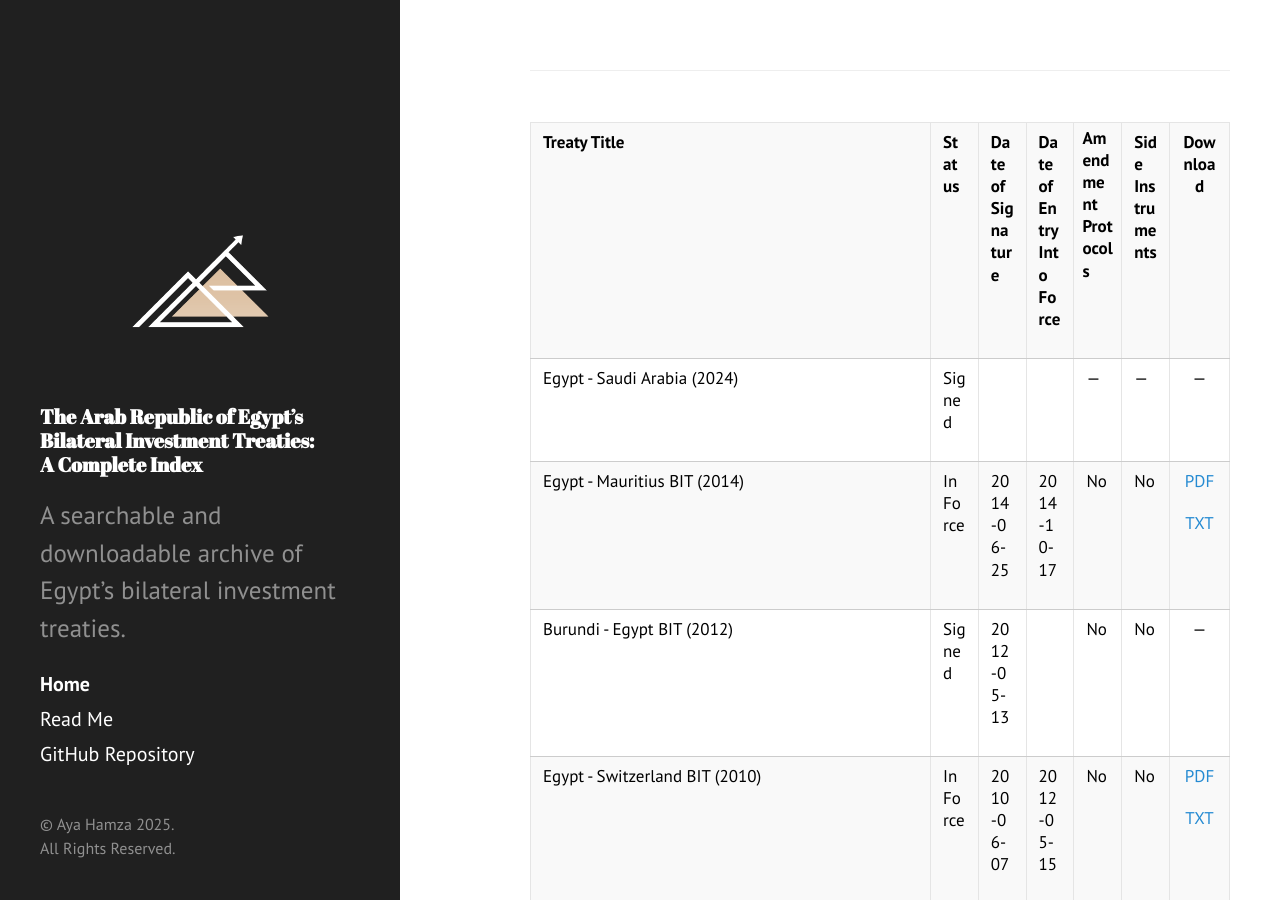
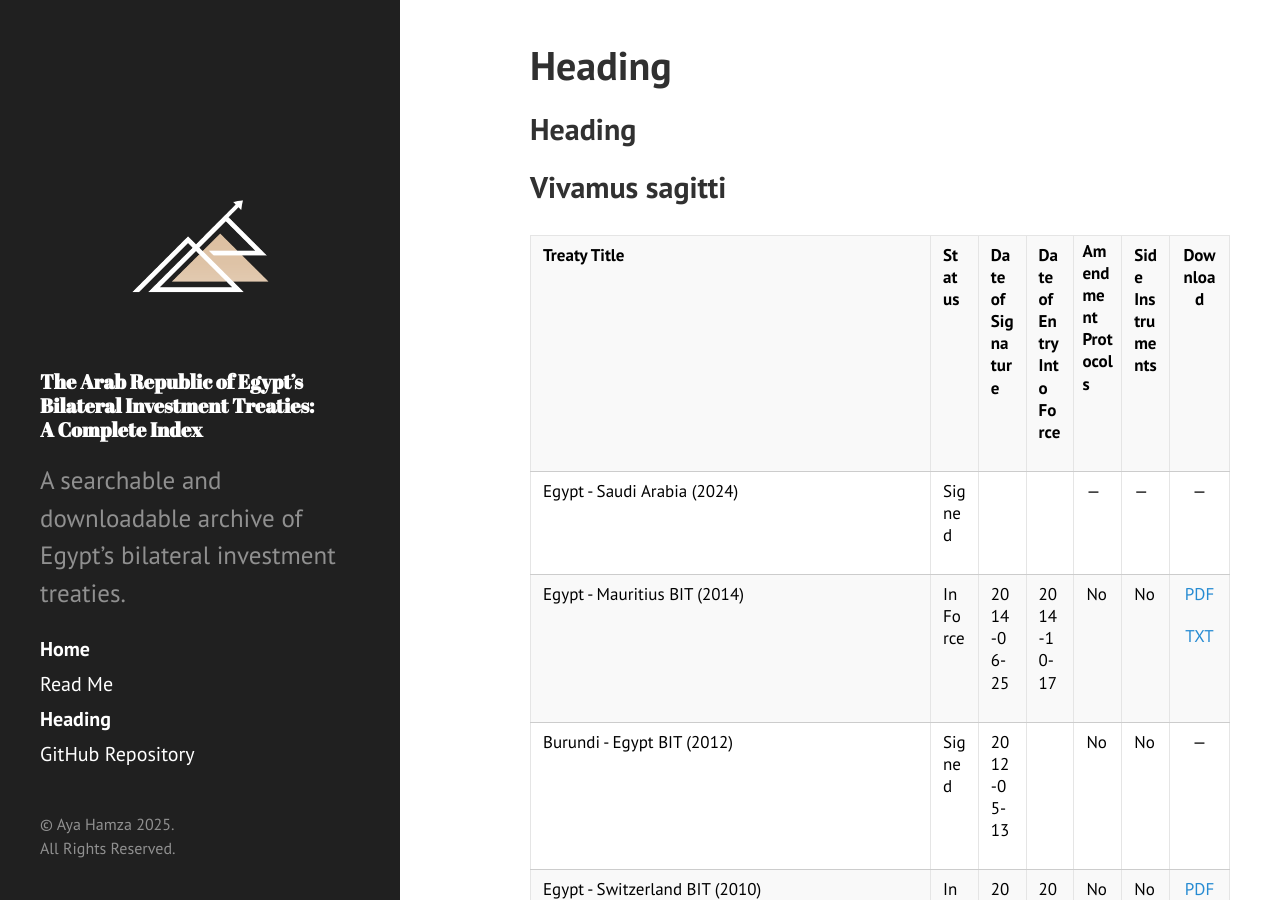
Before and after one commit to ayahamza1/MENABITs, a Jekyll site: the page built from index.md, in a window 1280 px wide and 900 px high. Built offline with Jekyll 4.4.1, drawn with Linux system fonts in a browser that asks for light colours; our own code applies the rules of GitHub Pages for plain Markdown files.

Commit message:
Update index.md

```diff
--- a/index.md
+++ b/index.md
@@ -1,4 +1,6 @@
+## Heading
 
+Vivamus sagitti
 ---
 
 <div style="display: flex; justify-content: center;">
```
